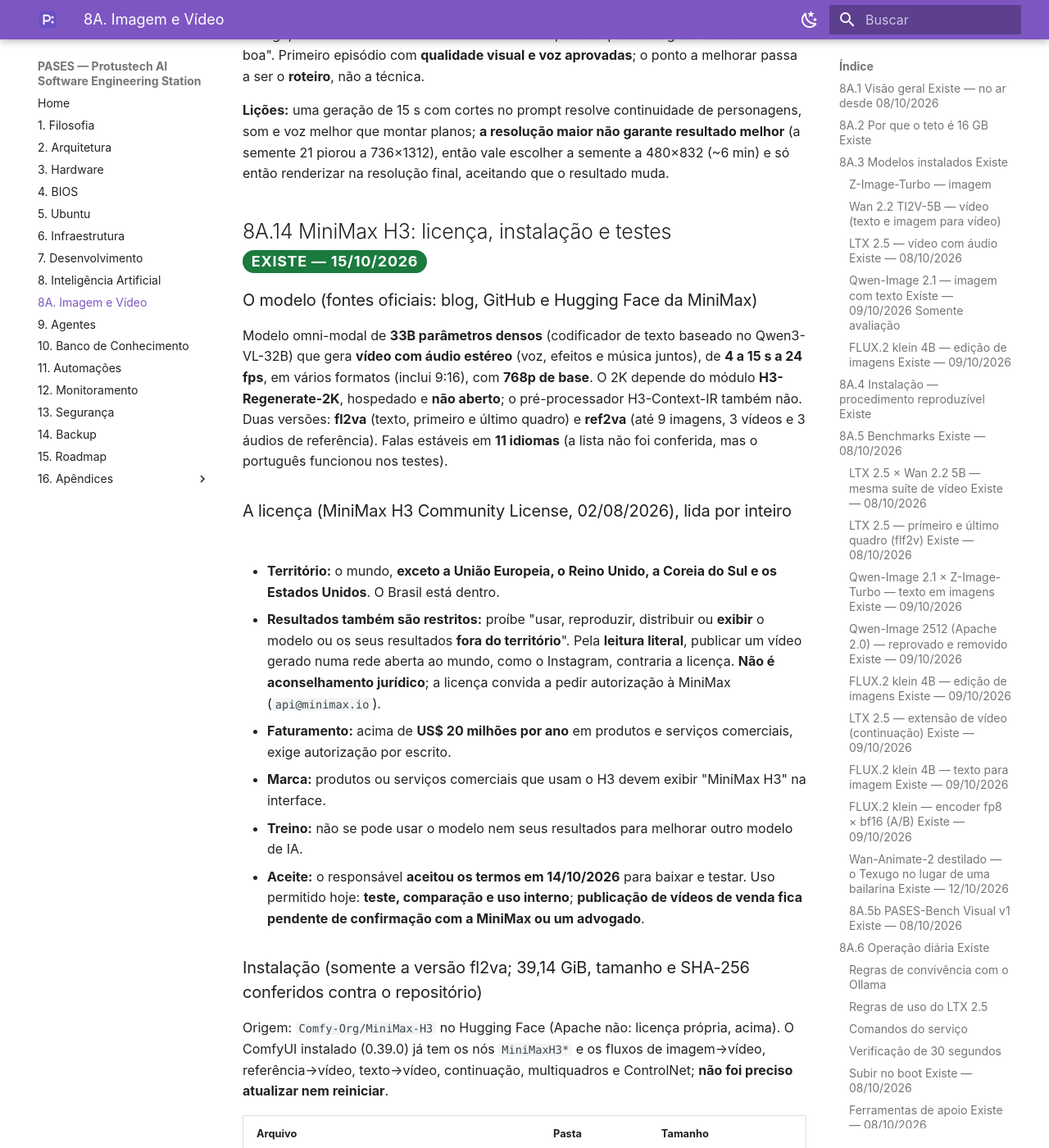
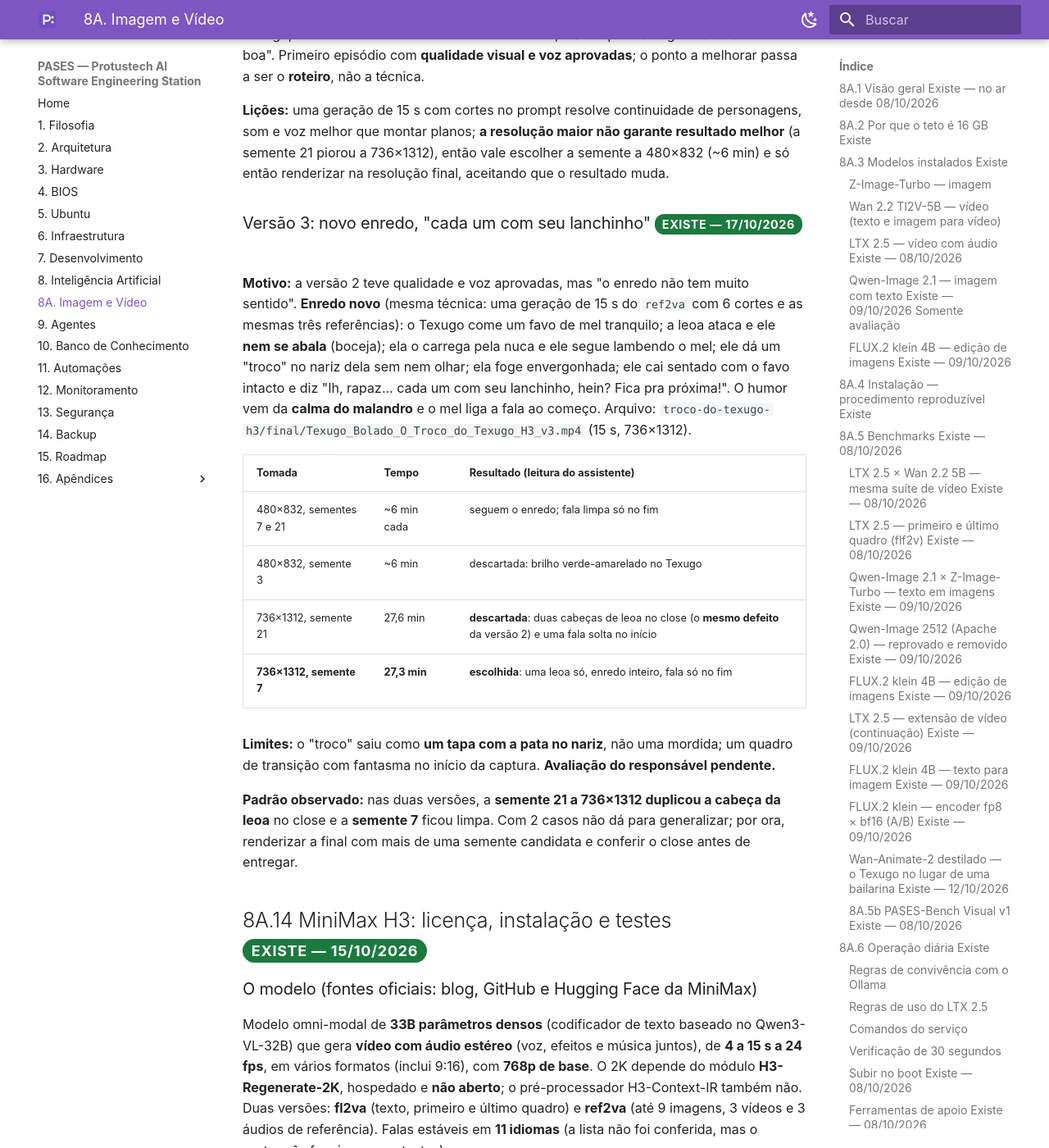
Before and after one commit to crystyano/pases-manual, an MkDocs documentation site: the page built from docs/08a-imagem-video.md, in a window 1280 px wide and 1400 px high, scrolled down 42786 px. Shown: the whole window at 82% size. Built offline with MkDocs 1.6.1 and Material for MkDocs 9.7.7, drawn with Linux system fonts in a browser that asks for light colours; a script that is not in the unit is left out.

Commit message:
Manual PASES v0.26.0 - O Troco do Texugo versao 3 (enredo novo)
Co-Authored-By: Claude Opus 5.5 <noreply@anthropic.com>

```diff
--- a/docs/08a-imagem-video.md
+++ b/docs/08a-imagem-video.md
@@ -957,6 +957,21 @@ Roteiro de 7 planos (16,5 s), com a regra de **esconder o contato** por corte e
 
 **Lições:** uma geração de 15 s com cortes no prompt resolve continuidade de personagens, som e voz melhor que montar planos; **a resolução maior não garante resultado melhor** (a semente 21 piorou a 736×1312), então vale escolher a semente a 480×832 (~6 min) e só então renderizar na resolução final, aceitando que o resultado muda.
 
+### Versão 3: novo enredo, "cada um com seu lanchinho" <span class="badge badge-existe">Existe — 17/10/2026</span>
+
+**Motivo:** a versão 2 teve qualidade e voz aprovadas, mas "o enredo não tem muito sentido". **Enredo novo** (mesma técnica: uma geração de 15 s do `ref2va` com 6 cortes e as mesmas três referências): o Texugo come um favo de mel tranquilo; a leoa ataca e ele **nem se abala** (boceja); ela o carrega pela nuca e ele segue lambendo o mel; ele dá um "troco" no nariz dela sem nem olhar; ela foge envergonhada; ele cai sentado com o favo intacto e diz "Ih, rapaz... cada um com seu lanchinho, hein? Fica pra próxima!". O humor vem da **calma do malandro** e o mel liga a fala ao começo. Arquivo: `troco-do-texugo-h3/final/Texugo_Bolado_O_Troco_do_Texugo_H3_v3.mp4` (15 s, 736×1312).
+
+| Tomada | Tempo | Resultado (leitura do assistente) |
+|---|---|---|
+| 480×832, sementes 7 e 21 | ~6 min cada | seguem o enredo; fala limpa só no fim |
+| 480×832, semente 3 | ~6 min | descartada: brilho verde-amarelado no Texugo |
+| 736×1312, semente 21 | 27,6 min | **descartada**: duas cabeças de leoa no close (o **mesmo defeito** da versão 2) e uma fala solta no início |
+| **736×1312, semente 7** | **27,3 min** | **escolhida**: uma leoa só, enredo inteiro, fala só no fim |
+
+**Limites:** o "troco" saiu como **um tapa com a pata no nariz**, não uma mordida; um quadro de transição com fantasma no início da captura. **Avaliação do responsável pendente.**
+
+**Padrão observado:** nas duas versões, a **semente 21 a 736×1312 duplicou a cabeça da leoa** no close e a **semente 7** ficou limpa. Com 2 casos não dá para generalizar; por ora, renderizar a final com mais de uma semente candidata e conferir o close antes de entregar.
+
 ## 8A.14 MiniMax H3: licença, instalação e testes <span class="badge badge-existe">Existe — 15/10/2026</span>
 
 ### O modelo (fontes oficiais: blog, GitHub e Hugging Face da MiniMax)
```
Also changed, not shown: docs/16-apendices/historico.md (+1 -0 lines).
